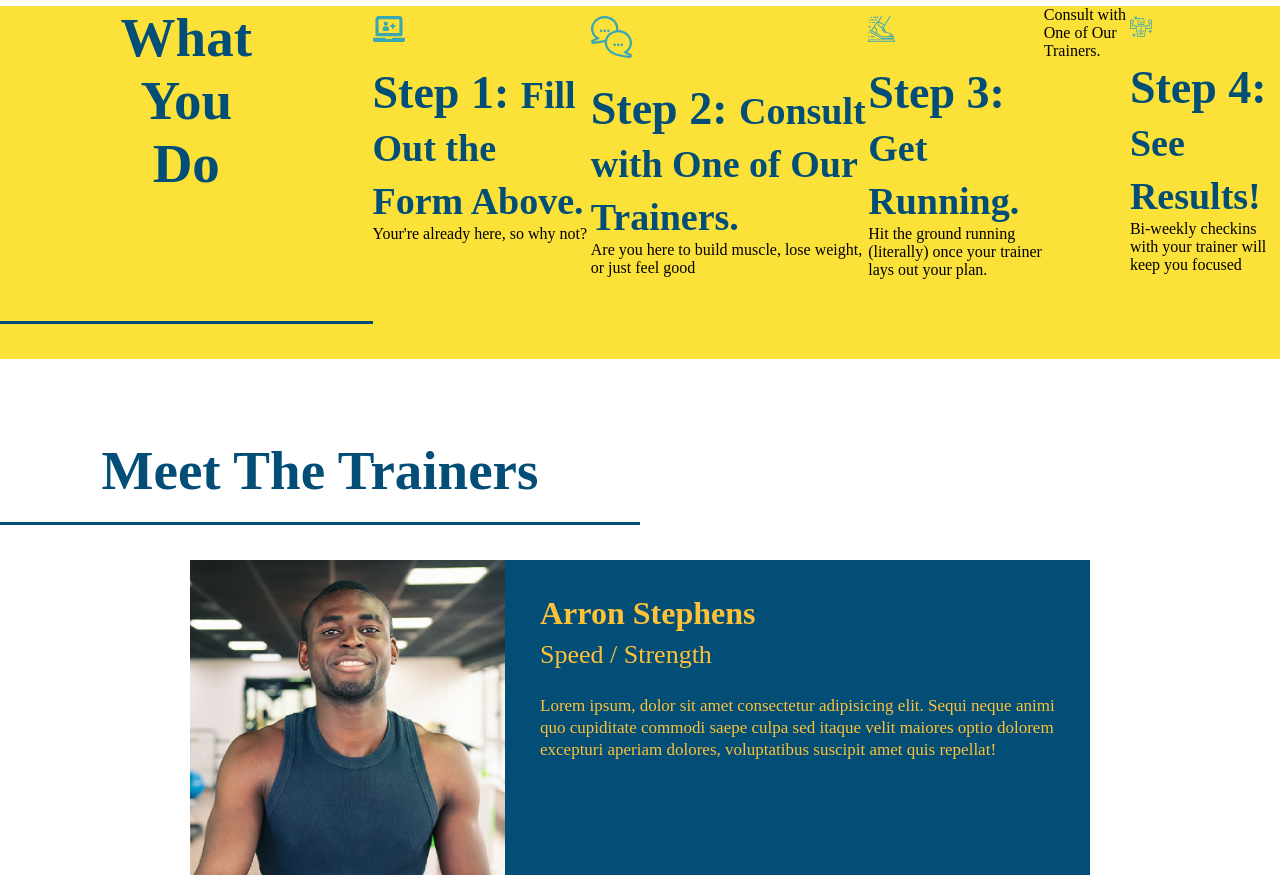
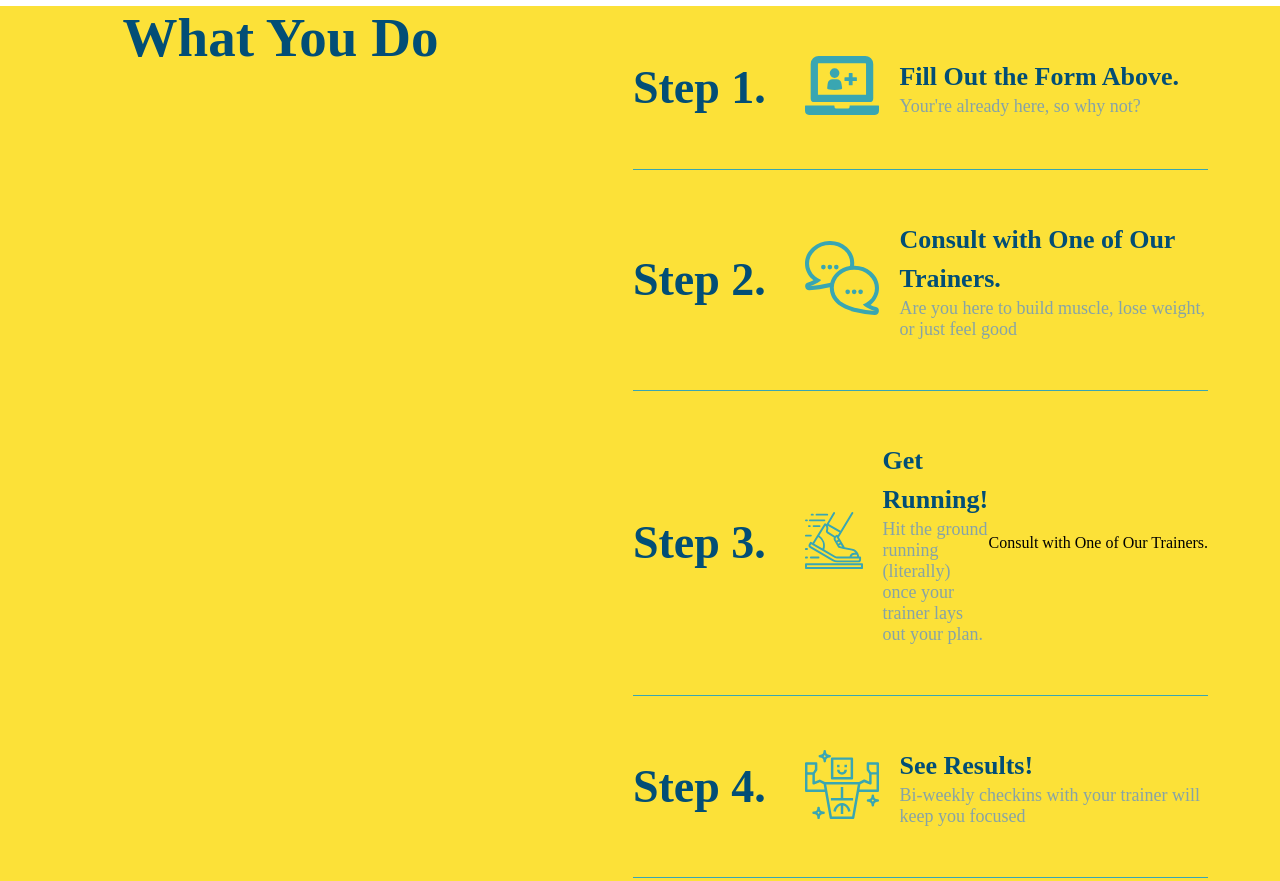
Before and after one commit to vlavaka/run-buddy, a plain HTML site: page runbuddy2.0/index.html in a window 1280 px wide. Shown: the part 960-1841 px from the top of the page. Drawn offline with Linux system fonts and the light colour scheme.

Commit message:
add flexbox to the steps

```diff
--- a/runbuddy2.0/assests/css/style.css
+++ b/runbuddy2.0/assests/css/style.css
@@ -189,28 +189,52 @@ footer a {
     border-color: #39a6b2;
 }
 
-.steps div {
-    margin-bottom: 80px;
+.step h3 {
+    color: #024e76;
+    font-size: 46px;
+    flex: 1 30%
 }
 
-.steps img {
-    width: 15%;
-    margin: 10px 0;
+.step-text p {
+    color: #86a3a7;
+    font-size: 18px;
 }
 
-.steps h3 {
+.step-text h4 {
+    font-size: 26px;
+    line-height: 1.5;
     color: #024e76;
-    font-size: 46px;
-    margin-top: 10px;
 }
 
-.steps p {
-    color: #39a6b2
-    font-size: 23px;
+.step {
+    margin: 50px auto;
+    padding-bottom: 50px;
+    width: 80%;
+    border-bottom: 1px solid #39a6b2;
+    display: flex;
+    flex-wrap: wrap;
+    align-items: center;
+    justify-content: space-between;
 }
 
-.steps span {
-    font-size: 38px;
+.step-info {
+    flex: 2 70%;
+    display: flex;
+    flex-wrap: wrap;
+    align-items: center;
+}
+
+.step-img {
+    flex: 1 12%;
+    margin-right: 20px;
+}
+
+.step-text {
+    flex: 12;
+}
+
+.step-img img {
+    max-width: 100;
 }
 
 
--- a/runbuddy2.0/index.html
+++ b/runbuddy2.0/index.html
@@ -100,27 +100,60 @@
 
             <div>
                 <!-- insert this img element -->
+                <div class="step">
+                    <h3>Step 1.</h3>
+                    <div class=" step-info">
+                        <div class="step-img">
                             <img src="./assests/images/step-1.svg" alt="" />
-                <h3>Step 1: <span>Fill Out the Form Above.</span></h3>
+                        </div>
+                        <div class="step-text">
+                        <h4>Fill Out the Form Above.</h4>
                         <p>Your're already here, so why not?</p>
+                    </div>
+                </div>
             </div>
 
             <div>
+                <div class="step">
+                    <h3>Step 2.</h3>
+                    <div class=" step-info">
+                        <div class="step-img">
                             <img src="./assests/images/step-2.svg" alt="" />
-                <h3>Step 2: <span>Consult with One of Our Trainers.</span></h3>
+                        </div>
+                        <div class="step-text">
+                        <h4>Consult with One of Our Trainers.</h4>
                         <p>Are you here to build muscle, lose weight, or just feel good</p>
+                    </div>
+                </div>
+            </div>
+
+
+            <div>
+                <div class="step">
+                    <h3>Step 3.</h3>
+                    <div class=" step-info">
+                        <div class="step-img">
+                        <img src="./assests/images/step-3.svg" alt="" />
+                        </div>
+                        <div class="step-text">
+                        <h4>Get Running!</h4>
+                        <p>Hit the ground running (literally) once your trainer lays out your plan.</p>
+                    </div>Consult with One of Our Trainers.
+                </div>
             </div>
 
             <div>
-                <img src="./assests/images/step-3.svg" alt="" />
-                <h3>Step 3: <span>Get Running.</span></h3>
-                <p>Hit the ground running (literally) once your trainer lays out your plan.</p>
-            </div>Consult with One of Our Trainers.
-
-            <div>
+                <div class="step">
+                    <h3>Step 4.</h3>
+                    <div class=" step-info">
+                        <div class="step-img">
                         <img src="./assests/images/step-4.svg" alt="" />
-                <h3>Step 4: <span>See Results!</span></h3>
+                        </div>
+                        <div class="step-text">
+                        <h4>See Results!</h4>
                         <p>Bi-weekly checkins with your trainer will keep you focused</p>
+                    </div>
+                </div>
             </div>
         </section>
 
```
Lines whose indentation alone changed are shown as unchanged.
